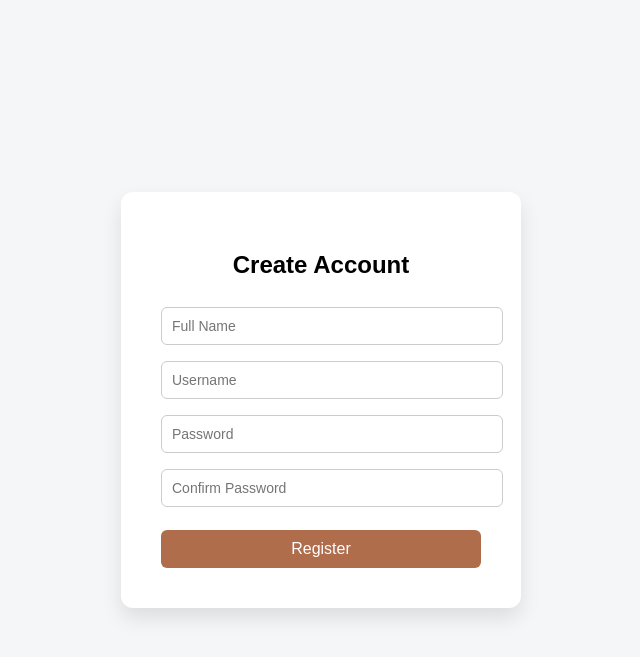
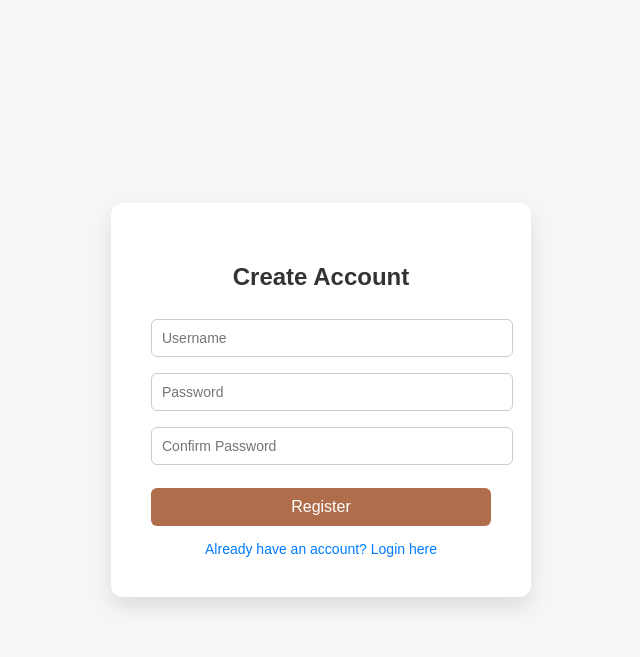
Before and after one commit to Lokendra-111/RMS, a Flask app: page /generateAccount in a window 1280 px wide. Shown: the top 657 px of the page, without its empty margins (319-959 px from the left). Run offline with Flask 3, Linux system fonts and the light colour scheme; the visitor is signed in with stand-in values (Sample User, id 1).

```diff
--- a/templates/generateAccount.html
+++ b/templates/generateAccount.html
@@ -2,7 +2,7 @@
 <html lang="en">
 <head>
   <meta charset="UTF-8">
-  <title>Create Account</title>
+  <title>Create Account | RMS</title>
   <style>
     body {
       font-family: Arial, sans-serif;
@@ -19,12 +19,13 @@
       padding: 40px;
       border-radius: 12px;
       box-shadow: 0 10px 20px rgba(0, 0, 0, 0.1);
-      width: 320px;
+      width: 340px;
       text-align: center;
     }
 
     h2 {
       margin-bottom: 20px;
+      color: #333;
     }
 
     input[type="text"],
@@ -52,18 +53,52 @@
     button:hover {
       background-color: #6c4611;
     }
+
+    .login-link {
+      display: block;
+      margin-top: 15px;
+      font-size: 14px;
+      color: #007BFF;
+      text-decoration: none;
+    }
+
+    .login-link:hover {
+      text-decoration: underline;
+    }
+
+    .flash {
+      background-color: #ffefc6;
+      border: 1px solid #ffd36f;
+      color: #4a3b00;
+      padding: 8px;
+      margin-bottom: 10px;
+      border-radius: 5px;
+      font-size: 14px;
+    }
   </style>
 </head>
 <body>
   <div class="form-container">
     <h2>Create Account</h2>
-    <form>
-      <input type="text" placeholder="Full Name" required>
-      <input type="text" placeholder="Username" required>
-      <input type="password" placeholder="Password" required>
-      <input type="password" placeholder="Confirm Password" required>
+
+    <!-- Flask flash messages -->
+    {% with messages = get_flashed_messages(with_categories=true) %}
+      {% if messages %}
+        {% for category, message in messages %}
+          <div class="flash">{{ message }}</div>
+        {% endfor %}
+      {% endif %}
+    {% endwith %}
+
+    <!-- Registration Form -->
+    <form action="{{ url_for('signup') }}" method="POST">
+      <input type="text" name="username" placeholder="Username" required>
+      <input type="password" name="password" placeholder="Password" required>
+      <input type="password" name="confirm" placeholder="Confirm Password" required>
       <button type="submit">Register</button>
     </form>
+
+    <a href="{{ url_for('home') }}" class="login-link">Already have an account? Login here</a>
   </div>
 </body>
 </html>
```
Also changed, not shown: app.py (line endings or trailing spaces), config.py (line endings or trailing spaces), models.py (line endings or trailing spaces), templates/tableStatus.html (line endings or trailing spaces), templates/viewMenu.html (line endings or trailing spaces).
